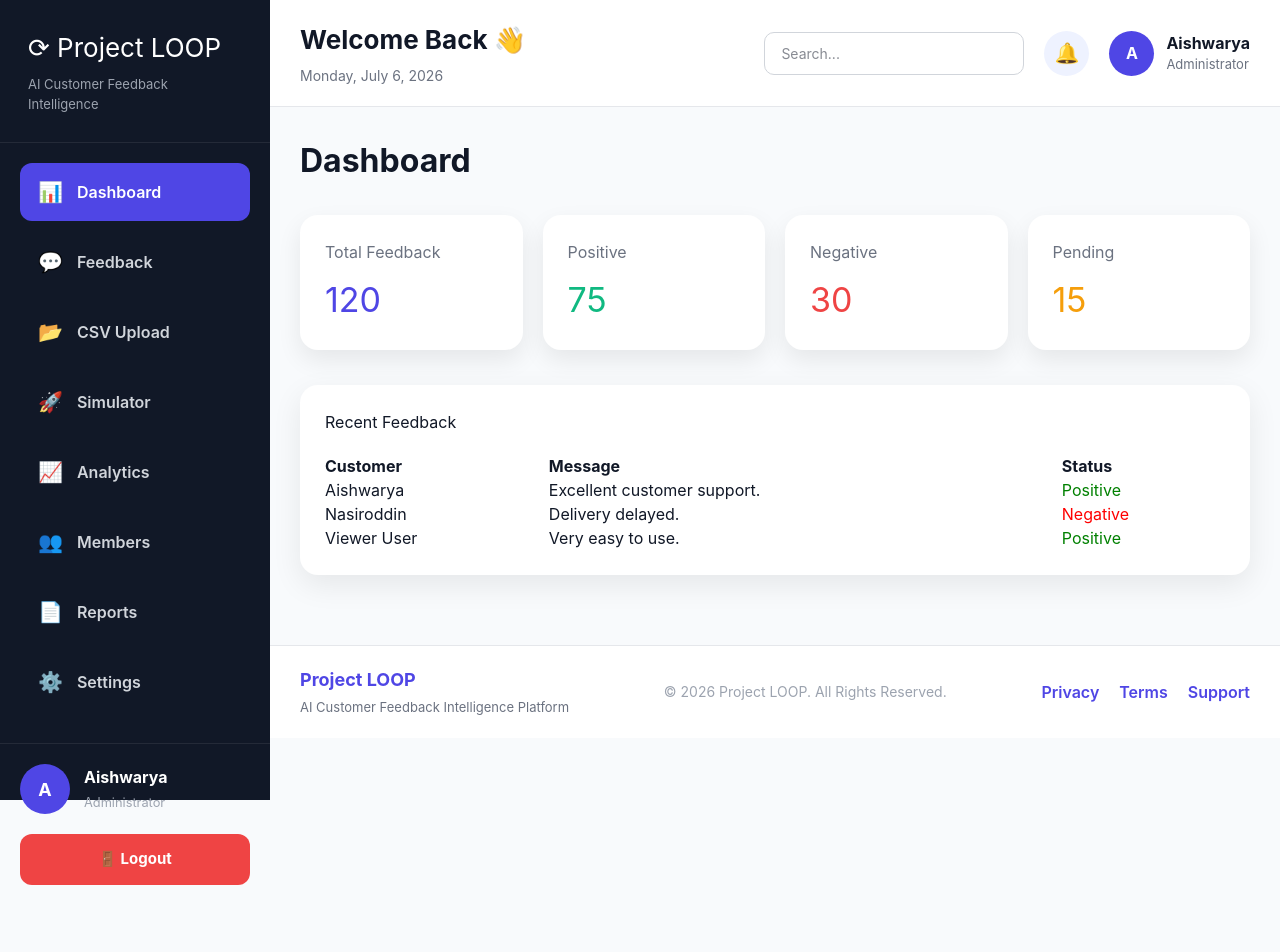
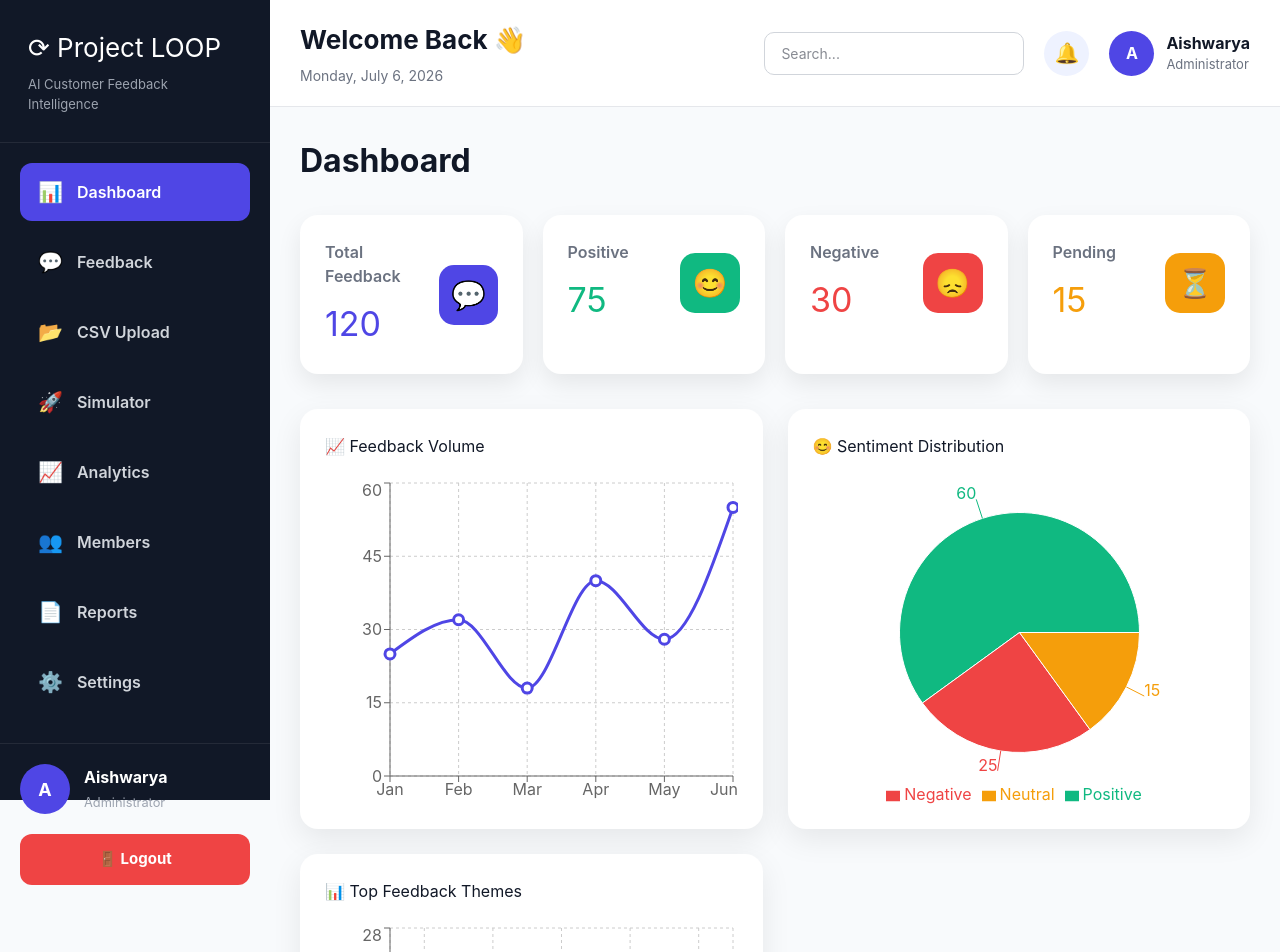
Before and after one commit to aishwaryabolabattin/loop-ai-feedback, a Next.js app: page /dashboard in a window 1280 px wide. Shown: the top 952 px of the page. Before the commit the page ends 905 px from the top, so only its background shows below. Built offline with nearby package versions, Linux system fonts and the light colour scheme.

Commit message:
Day 10 Dashboard Charts Completed

```diff
--- /dev/null
+++ b/app/api/dashboard/route.js
@@ -0,0 +1,35 @@
+import { NextResponse } from "next/server";
+
+export async function GET() {
+  return NextResponse.json({
+    stats: {
+      totalFeedback: 120,
+      positive: 75,
+      negative: 30,
+      pending: 15,
+    },
+
+    volumeData: [
+      { month: "Jan", total: 25 },
+      { month: "Feb", total: 32 },
+      { month: "Mar", total: 18 },
+      { month: "Apr", total: 40 },
+      { month: "May", total: 28 },
+      { month: "Jun", total: 55 },
+    ],
+
+    sentimentData: [
+      { name: "Positive", value: 60 },
+      { name: "Negative", value: 25 },
+      { name: "Neutral", value: 15 },
+    ],
+
+    themeData: [
+      { theme: "Delivery", count: 25 },
+      { theme: "Quality", count: 18 },
+      { theme: "Support", count: 12 },
+      { theme: "Price", count: 8 },
+      { theme: "Packaging", count: 5 },
+    ],
+  });
+}
--- a/app/dashboard/page.jsx
+++ b/app/dashboard/page.jsx
@@ -1,8 +1,45 @@
+"use client";
+
+import { useEffect, useState } from "react";
+
 import Sidebar from "@/components/Sidebar";
 import Header from "@/components/Header";
 import Footer from "@/components/Footer";
+import FeedbackVolumeChart from "@/components/dashboard/FeedbackVolumeChart";
+import SentimentPieChart from "@/components/dashboard/SentimentPieChart";
+import TopThemesChart from "@/components/dashboard/TopThemesChart";
+import DashboardStats from "@/components/dashboard/DashboardStats";
 
 export default function DashboardPage() {
+  const [stats, setStats] = useState({});
+
+  const [volumeData, setVolumeData] = useState([]);
+
+  const [sentimentData, setSentimentData] = useState([]);
+
+  const [themeData, setThemeData] = useState([]);
+
+  const loadDashboard = async () => {
+    try {
+      const response = await fetch("/api/dashboard");
+
+      const data = await response.json();
+
+      setStats(data.stats);
+
+      setVolumeData(data.volumeData);
+
+      setSentimentData(data.sentimentData);
+
+      setThemeData(data.themeData);
+    } catch (error) {
+      console.log(error);
+    }
+  };
+  useEffect(() => {
+    loadDashboard();
+  }, []);
+
   return (
     <div
       style={{
@@ -30,23 +67,24 @@ export default function DashboardPage() {
             Dashboard
           </h1>
 
-          {/* Statistics Cards */}
+          {/* Stats Cards */}
+          <DashboardStats stats={stats} />
+
+          {/* Dashboard Charts */}
 
           <div
             style={{
               display: "grid",
-              gridTemplateColumns: "repeat(4,1fr)",
-              gap: "20px",
+              gridTemplateColumns: "repeat(auto-fit,minmax(400px,1fr))",
+              gap: "25px",
               marginBottom: "35px",
             }}
           >
-            <Card title="Total Feedback" value="120" color="#4F46E5" />
+            <FeedbackVolumeChart data={volumeData} />
 
-            <Card title="Positive" value="75" color="#10B981" />
+            <SentimentPieChart data={sentimentData} />
 
-            <Card title="Negative" value="30" color="#EF4444" />
-
-            <Card title="Pending" value="15" color="#F59E0B" />
+            <TopThemesChart data={themeData} />
           </div>
 
           {/* Recent Feedback */}
@@ -109,34 +147,3 @@ export default function DashboardPage() {
     </div>
   );
 }
-
-function Card({ title, value, color }) {
-  return (
-    <div
-      style={{
-        background: "#fff",
-        borderRadius: "18px",
-        padding: "25px",
-        boxShadow: "0 10px 25px rgba(0,0,0,.08)",
-      }}
-    >
-      <p
-        style={{
-          color: "#6B7280",
-          marginBottom: "10px",
-        }}
-      >
-        {title}
-      </p>
-
-      <h2
-        style={{
-          color,
-          fontSize: "34px",
-        }}
-      >
-        {value}
-      </h2>
-    </div>
-  );
-}
--- /dev/null
+++ b/components/dashboard/DashboardStats.jsx
@@ -0,0 +1,101 @@
+"use client";
+
+export default function DashboardStats({ stats }) {
+  return (
+    <div
+      style={{
+        display: "grid",
+        gridTemplateColumns: "repeat(auto-fit, minmax(220px,1fr))",
+        gap: "20px",
+        marginBottom: "35px",
+      }}
+    >
+      <StatCard
+        title="Total Feedback"
+        value={stats.totalFeedback || 0}
+        color="#4F46E5"
+        icon="💬"
+      />
+
+      <StatCard
+        title="Positive"
+        value={stats.positive || 0}
+        color="#10B981"
+        icon="😊"
+      />
+
+      <StatCard
+        title="Negative"
+        value={stats.negative || 0}
+        color="#EF4444"
+        icon="😞"
+      />
+
+      <StatCard
+        title="Pending"
+        value={stats.pending || 0}
+        color="#F59E0B"
+        icon="⏳"
+      />
+    </div>
+  );
+}
+
+function StatCard({ title, value, color, icon }) {
+  return (
+    <div
+      style={{
+        background: "#fff",
+        borderRadius: "18px",
+        padding: "25px",
+        boxShadow: "0 10px 25px rgba(0,0,0,.08)",
+      }}
+    >
+      <div
+        style={{
+          display: "flex",
+          justifyContent: "space-between",
+          alignItems: "center",
+        }}
+      >
+        <div>
+          <p
+            style={{
+              color: "#6B7280",
+              marginBottom: "10px",
+              fontWeight: "600",
+            }}
+          >
+            {title}
+          </p>
+
+          <h2
+            style={{
+              color,
+              fontSize: "34px",
+              margin: 0,
+            }}
+          >
+            {value}
+          </h2>
+        </div>
+
+        <div
+          style={{
+            width: "60px",
+            height: "60px",
+            borderRadius: "15px",
+            background: color,
+            display: "flex",
+            justifyContent: "center",
+            alignItems: "center",
+            color: "#fff",
+            fontSize: "28px",
+          }}
+        >
+          {icon}
+        </div>
+      </div>
+    </div>
+  );
+}
--- /dev/null
+++ b/components/dashboard/FeedbackVolumeChart.jsx
@@ -0,0 +1,55 @@
+"use client";
+
+import {
+  ResponsiveContainer,
+  LineChart,
+  Line,
+  XAxis,
+  YAxis,
+  CartesianGrid,
+  Tooltip,
+} from "recharts";
+
+export default function FeedbackVolumeChart({ data }) {
+  return (
+    <div
+      style={{
+        background: "#ffffff",
+        borderRadius: "18px",
+        padding: "25px",
+        boxShadow: "0 10px 30px rgba(0,0,0,.08)",
+        height: "420px",
+      }}
+    >
+      <h2
+        style={{
+          marginTop: 0,
+          marginBottom: "20px",
+          color: "#111827",
+        }}
+      >
+        📈 Feedback Volume
+      </h2>
+
+      <ResponsiveContainer width="100%" height="90%">
+        <LineChart data={data}>
+          <CartesianGrid strokeDasharray="3 3" />
+
+          <XAxis dataKey="month" />
+
+          <YAxis />
+
+          <Tooltip />
+
+          <Line
+            type="monotone"
+            dataKey="total"
+            stroke="#4F46E5"
+            strokeWidth={3}
+            dot={{ r: 5 }}
+          />
+        </LineChart>
+      </ResponsiveContainer>
+    </div>
+  );
+}
--- /dev/null
+++ b/components/dashboard/SentimentPieChart.jsx
@@ -0,0 +1,62 @@
+"use client";
+
+import {
+  ResponsiveContainer,
+  PieChart,
+  Pie,
+  Cell,
+  Tooltip,
+  Legend,
+} from "recharts";
+
+const COLORS = [
+  "#10B981", // Positive
+  "#EF4444", // Negative
+  "#F59E0B", // Neutral
+];
+
+export default function SentimentPieChart({ data }) {
+  return (
+    <div
+      style={{
+        background: "#ffffff",
+        borderRadius: "18px",
+        padding: "25px",
+        boxShadow: "0 10px 30px rgba(0,0,0,.08)",
+        height: "420px",
+      }}
+    >
+      <h2
+        style={{
+          marginTop: 0,
+          marginBottom: "20px",
+          color: "#111827",
+        }}
+      >
+        😊 Sentiment Distribution
+      </h2>
+
+      <ResponsiveContainer width="100%" height="90%">
+        <PieChart>
+          <Pie
+            data={data}
+            dataKey="value"
+            nameKey="name"
+            cx="50%"
+            cy="50%"
+            outerRadius={120}
+            label
+          >
+            {data.map((entry, index) => (
+              <Cell key={index} fill={COLORS[index % COLORS.length]} />
+            ))}
+          </Pie>
+
+          <Tooltip />
+
+          <Legend />
+        </PieChart>
+      </ResponsiveContainer>
+    </div>
+  );
+}
--- /dev/null
+++ b/components/dashboard/TopThemesChart.jsx
@@ -0,0 +1,49 @@
+"use client";
+
+import {
+  ResponsiveContainer,
+  BarChart,
+  Bar,
+  XAxis,
+  YAxis,
+  CartesianGrid,
+  Tooltip,
+} from "recharts";
+
+export default function TopThemesChart({ data }) {
+  return (
+    <div
+      style={{
+        background: "#ffffff",
+        borderRadius: "18px",
+        padding: "25px",
+        boxShadow: "0 10px 30px rgba(0,0,0,.08)",
+        height: "420px",
+      }}
+    >
+      <h2
+        style={{
+          marginTop: 0,
+          marginBottom: "20px",
+          color: "#111827",
+        }}
+      >
+        📊 Top Feedback Themes
+      </h2>
+
+      <ResponsiveContainer width="100%" height="90%">
+        <BarChart data={data}>
+          <CartesianGrid strokeDasharray="3 3" />
+
+          <XAxis dataKey="theme" />
+
+          <YAxis />
+
+          <Tooltip />
+
+          <Bar dataKey="count" fill="#4F46E5" radius={[8, 8, 0, 0]} />
+        </BarChart>
+      </ResponsiveContainer>
+    </div>
+  );
+}
--- a/package.json
+++ b/package.json
@@ -20,7 +20,8 @@
     "papaparse": "^5.5.4",
     "prisma": "^6.19.3",
     "react": "19.2.4",
-    "react-dom": "19.2.4"
+    "react-dom": "19.2.4",
+    "recharts": "^3.9.2"
   },
   "devDependencies": {
     "@types/node": "26.0.1",
```
Also changed, not shown: 1 other file (tests, documents, lock files or other folders).
